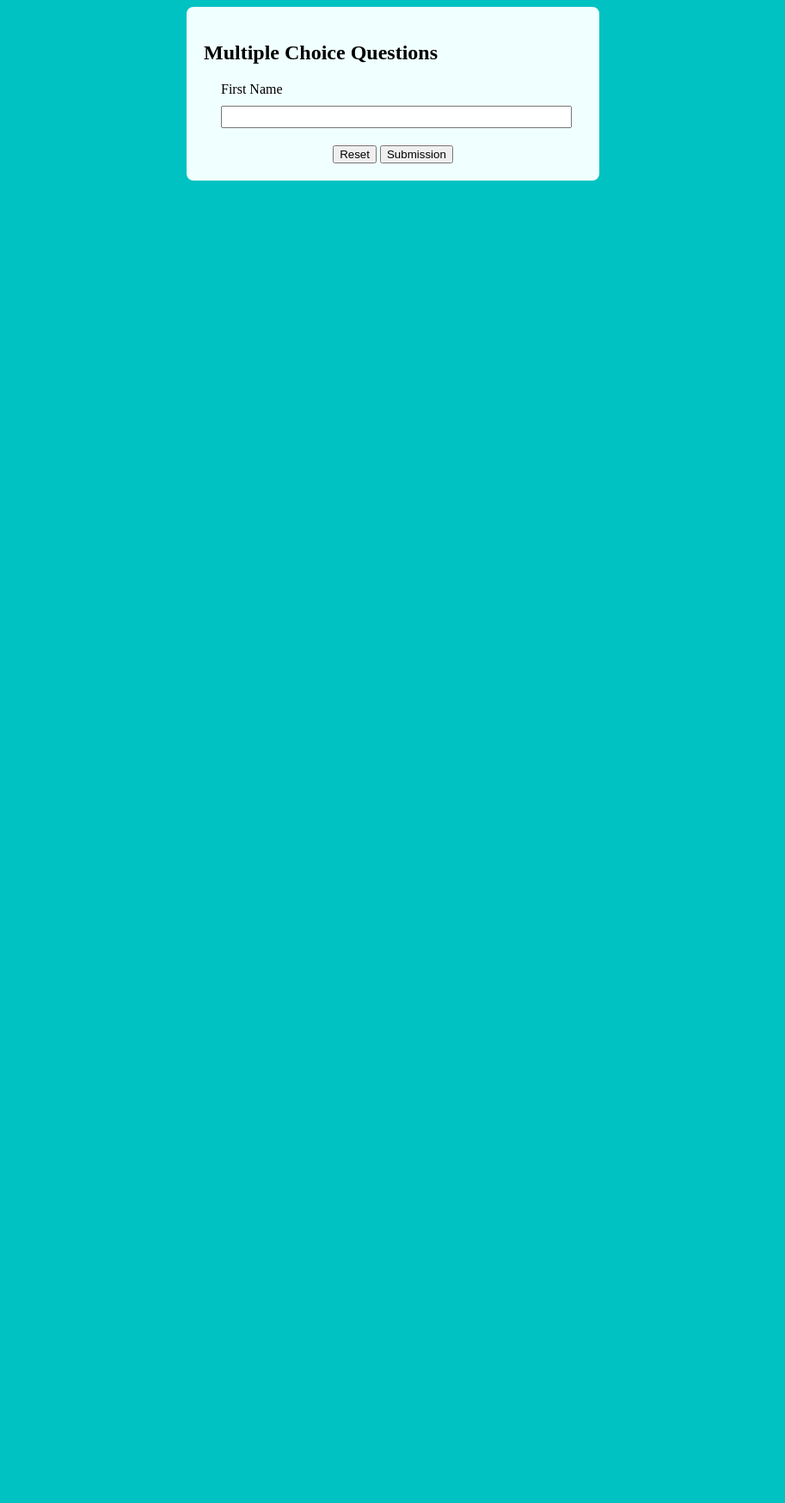
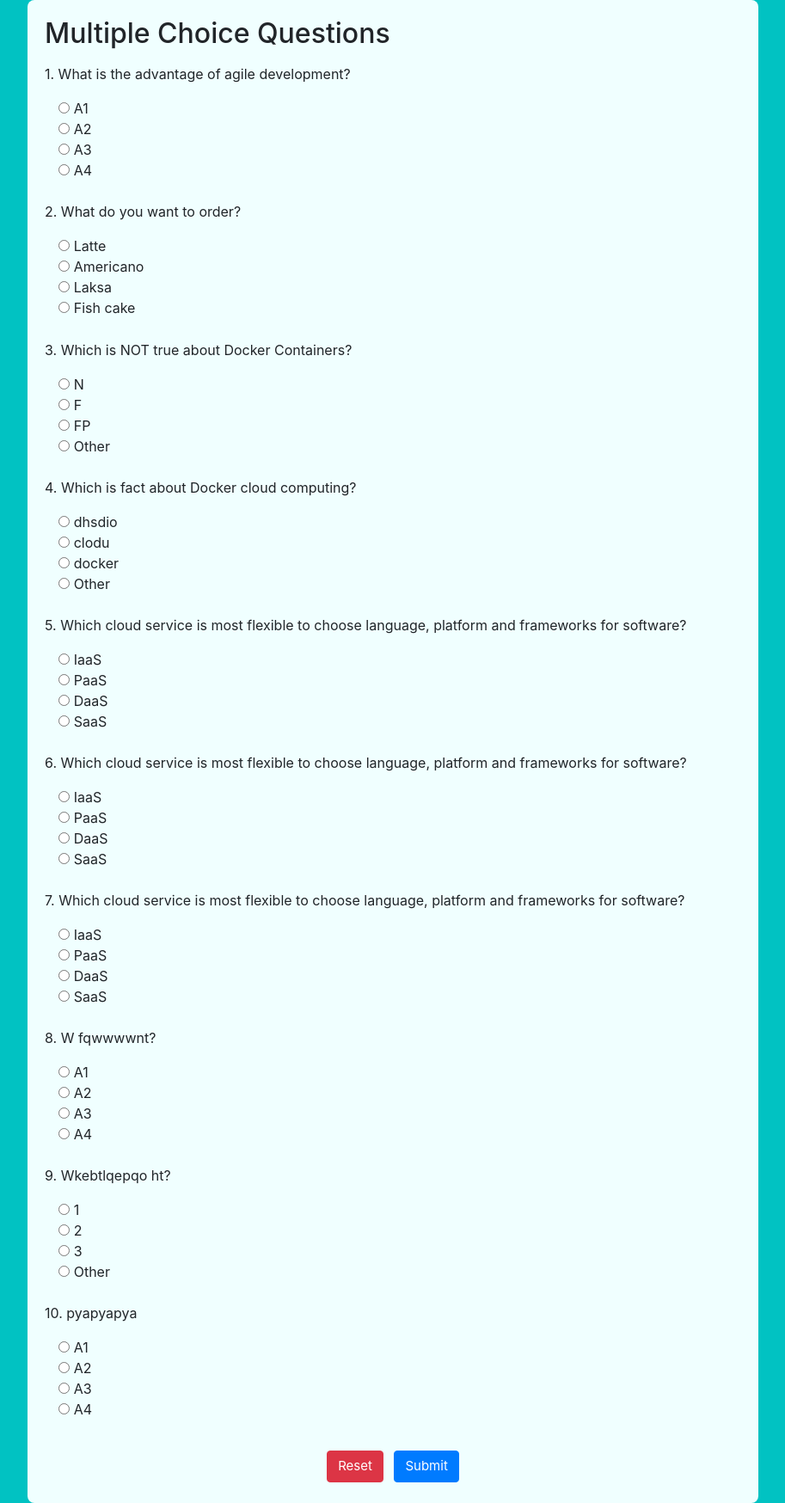
Before and after one commit to Joseph990618/ad_project, a Django app: template mcq/templates/index.html in a window 1280 px wide. Shown: the whole page at 86% size, without its empty margins (183-1096 px from the left). Before the commit the page ends 210 px from the top, so only its background shows below. Run offline with Django 3.2, Linux system fonts and the light colour scheme; the template is opened without the code that fills it, so the values that code supplies are empty; some libraries are stand-ins or nearby versions.

Commit message:
html template done

```diff
--- a/mcq/templates/index.html
+++ b/mcq/templates/index.html
@@ -4,15 +4,18 @@
 <head>
 <meta charset="UTF-8">
 <meta name="viewport" content="width=device-width, initial-scale=1.0">
+<link rel="stylesheet" href="https://maxcdn.bootstrapcdn.com/bootstrap/4.4.1/css/bootstrap.min.css">
 <meta http-equiv="X-UA-Compatible" content="ie=edge">
 <title>Multiple Choice Questions</title>
+<script src="https://ajax.googleapis.com/ajax/libs/jquery/3.4.1/jquery.min.js"></script>
+<script src="https://maxcdn.bootstrapcdn.com/bootstrap/4.4.1/js/bootstrap.min.js"></script>
 <style>
     body {
         background-color: rgb(1, 194, 194)
     }
 
     #container {
-            width: 440px;
+         width: 850px;
          margin: 0px auto;
          background-color: azure;
          padding: 20px;
@@ -20,39 +23,128 @@
     }
 
     .form-row {
-            margin: 20px;
-        }
-
-        .form-label {
-            margin: 10px 0;
-        }
-
-        input[type=text] {
-            width: 400px;
-            height: 20px;
+        height: 30px;
+        width:120px;
+        border-radius: 5px;
+        background-color: blue;
+        color: whitesmoke;
     }
 </style>
 </head>
 
 <body>
+<form action="process.php" method="POST" id="boxes">
 <div id="container">
 <h2>Multiple Choice Questions</h2>
-        <form action="process.php" method="POST">
-            <div class="form-row">
-                <div class="form-label">
-                    <label for="first_name_id">First Name</label>
-                </div>
+<p></p>
+    <p>1. What is the advantage of agile development?</p>
+     <fieldset id="group1" style="margin: 1% 2%">
+        <input type="radio" name="group1" value="1" > A1<br>
+        <input type="radio" name="group1" value="2"> A2<br>
+        <input type="radio" name="group1" value="4"> A3<br>
+        <input type="radio" name="group1" value="4"> A4
+        <p></p>
+    </fieldset>
 
-                <div>
-                    <input type="text" name="firstName" id="first_name_id">
+    <p> 2. What do you want to order?</p>
+    <fieldset id="group2" style="margin: 1% 2%">
+        <input type="radio" name="group2" value="1" > Latte<br>
+        <input type="radio" name="group2" value="2"> Americano<br>
+        <input type="radio" name="group2" value="4"> Laksa<br>
+        <input type="radio" name="group2" value="4"> Fish cake
+        <p></p>
+    </fieldset>
+
+    <p>3. Which is NOT true about Docker Containers?</p>
+     <fieldset id="group3" style="margin: 1% 2%">
+        <input type="radio" name="group3" value="1" > N<br>
+        <input type="radio" name="group3" value="2"> F<br>
+        <input type="radio" name="group3" value="4"> FP<br>
+        <input type="radio" name="group3" value="4"> Other
+        <p></p>
+    </fieldset>
+
+
+    <p>4. Which is fact about Docker cloud computing?</p>
+    <fieldset id="group4" style="margin: 1% 2%">
+        <input type="radio" name="group4" value="1" > dhsdio<br>
+        <input type="radio" name="group4" value="2"> clodu<br>
+        <input type="radio" name="group4" value="4"> docker<br>
+        <input type="radio" name="group4" value="4"> Other
+        <p></p>
+    </fieldset>
+
+    <p>5. Which cloud service is most flexible to choose language, platform and frameworks for software? </p>
+    <fieldset id="group5" style="margin: 1% 2%">
+        <input type="radio" name="group5" value="1" > IaaS<br>
+        <input type="radio" name="group5" value="2"> PaaS<br>
+        <input type="radio" name="group5" value="4"> DaaS<br>
+        <input type="radio" name="group5" value="4"> SaaS
+        <p></p>
+    </fieldset>
+
+    <p>6. Which cloud service is most flexible to choose language, platform and frameworks for software? </p>
+    <fieldset id="group6" style="margin: 1% 2%">
+        <input type="radio" name="group6" value="1" > IaaS<br>
+        <input type="radio" name="group6" value="2"> PaaS<br>
+        <input type="radio" name="group6" value="4"> DaaS<br>
+        <input type="radio" name="group6" value="4"> SaaS
+        <p></p>
+    </fieldset>
+
+    <p>7. Which cloud service is most flexible to choose language, platform and frameworks for software? </p>
+    <fieldset id="group6" style="margin: 1% 2%">
+        <input type="radio" name="group7" value="1" > IaaS<br>
+        <input type="radio" name="group7" value="2"> PaaS<br>
+        <input type="radio" name="group7" value="4"> DaaS<br>
+        <input type="radio" name="group7" value="4"> SaaS
+        <p></p>
+    </fieldset>
+
+    <p>8. W fqwwwwnt?</p>
+
+    <fieldset id="group8" style="margin: 1% 2%">
+        <input type="radio" name="group8" value="1" > A1<br>
+        <input type="radio" name="group8" value="2"> A2<br>
+        <input type="radio" name="group8" value="4"> A3<br>
+        <input type="radio" name="group8" value="4"> A4
+        <p></p>
+    </fieldset>
+
+    <p>9. Wkebtlqepqo ht?</p>
+
+    <fieldset id="group9" style="margin: 1% 2%">
+        <input type="radio" name="group9" value="1" > 1<br>
+        <input type="radio" name="group9" value="2"> 2<br>
+        <input type="radio" name="group9" value="4"> 3<br>
+        <input type="radio" name="group9" value="4"> Other
+        <p></p>
+    </fieldset>
+
+     <p>10. pyapyapya</p>
+     <fieldset id="group10" style="margin: 1% 2%">
+        <input type="radio" name="group10" value="1" > A1<br>
+        <input type="radio" name="group10" value="2"> A2<br>
+        <input type="radio" name="group10" value="4"> A3<br>
+        <input type="radio" name="group10" value="4"> A4
+        <p></p>
+    </fieldset>
+
+    <p></p>
+
+    <div class="form_row" style="text-align: center;">
+    <button class="btn btn-danger" style="margin:4px; font-size: 15px" type="reset" onclick="resetAll()">Reset</button>
+    <button class="btn btn-primary" style="margin:4px; font-size: 15px" type="submit">Submit</button>
     </div>
 </div>
+    </form>
+<script>
+    $(document ).ready(function() {
+    console.log( "Yeah" );
+});
 
-            <div class="form_row" style="text-align: center;">
-                <button type="reset">Reset</button> <button type="submit">Submission</button>
-            </div>
-        </form>
-    </div>
+function resetAll() {
+   $('input[name="group"]').prop('checked', false);
+}
+</script>
 </body>
-
-</html>
```
Lines whose indentation alone changed are shown as unchanged.
